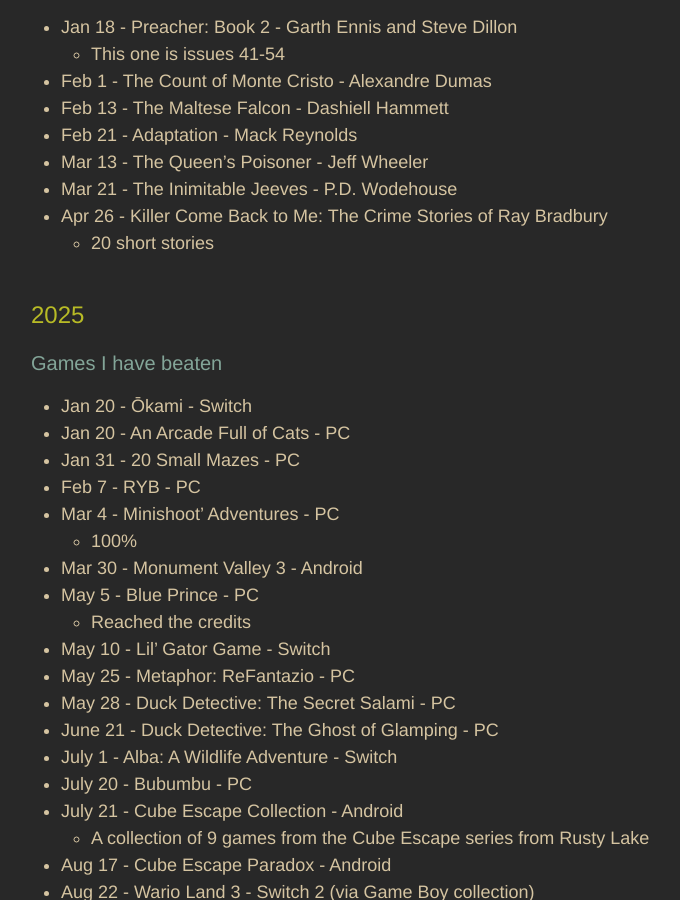
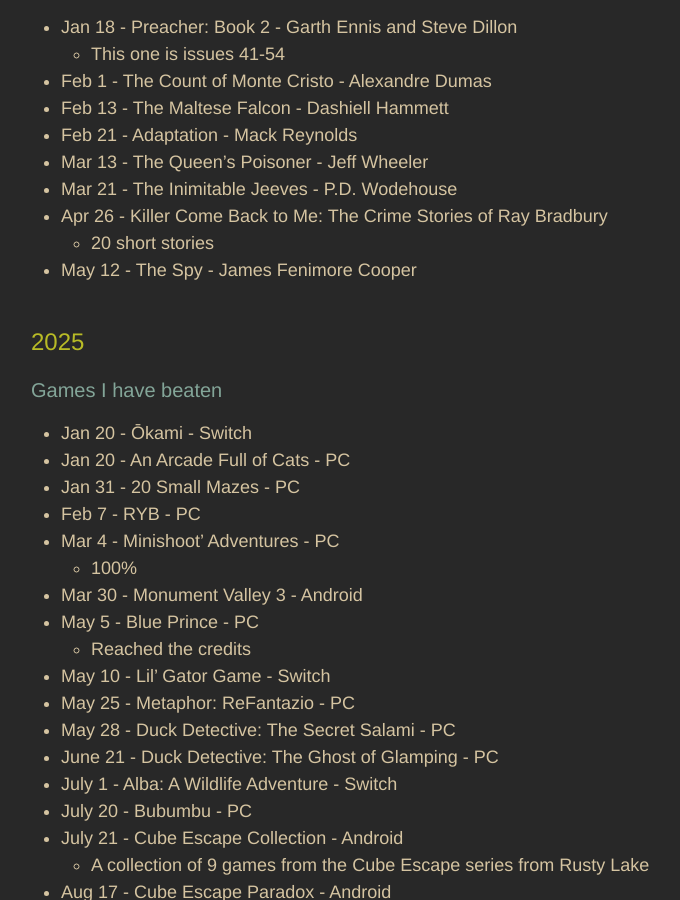
Before and after one commit to adkinsrs/sadkins_site, a Jekyll site: the page built from misc.md, in a window 1280 px wide and 900 px high, scrolled down 929 px. Shown: the whole window, without its empty margins (239-919 px from the left). Built offline with Jekyll 4.4.1, drawn with Linux system fonts in a browser that asks for light colours.

Commit message:
read a book

```diff
--- a/misc.md
+++ b/misc.md
@@ -42,6 +42,7 @@
 * Mar 21 - The Inimitable Jeeves - P.D. Wodehouse
 * Apr 26 - Killer Come Back to Me: The Crime Stories of Ray Bradbury
   * 20 short stories
+* May 12 - The Spy - James Fenimore Cooper
 
 ## 2025
 
```
